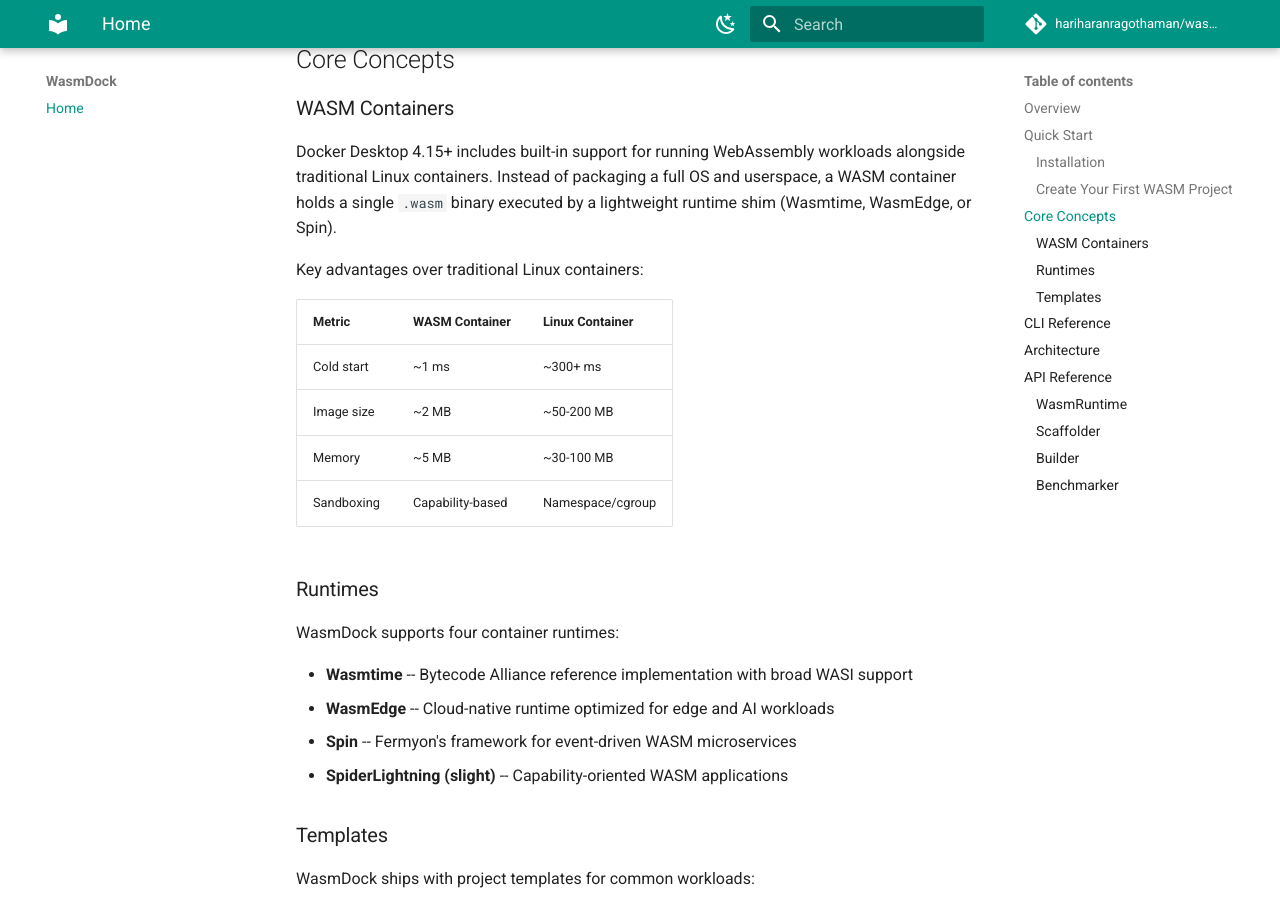
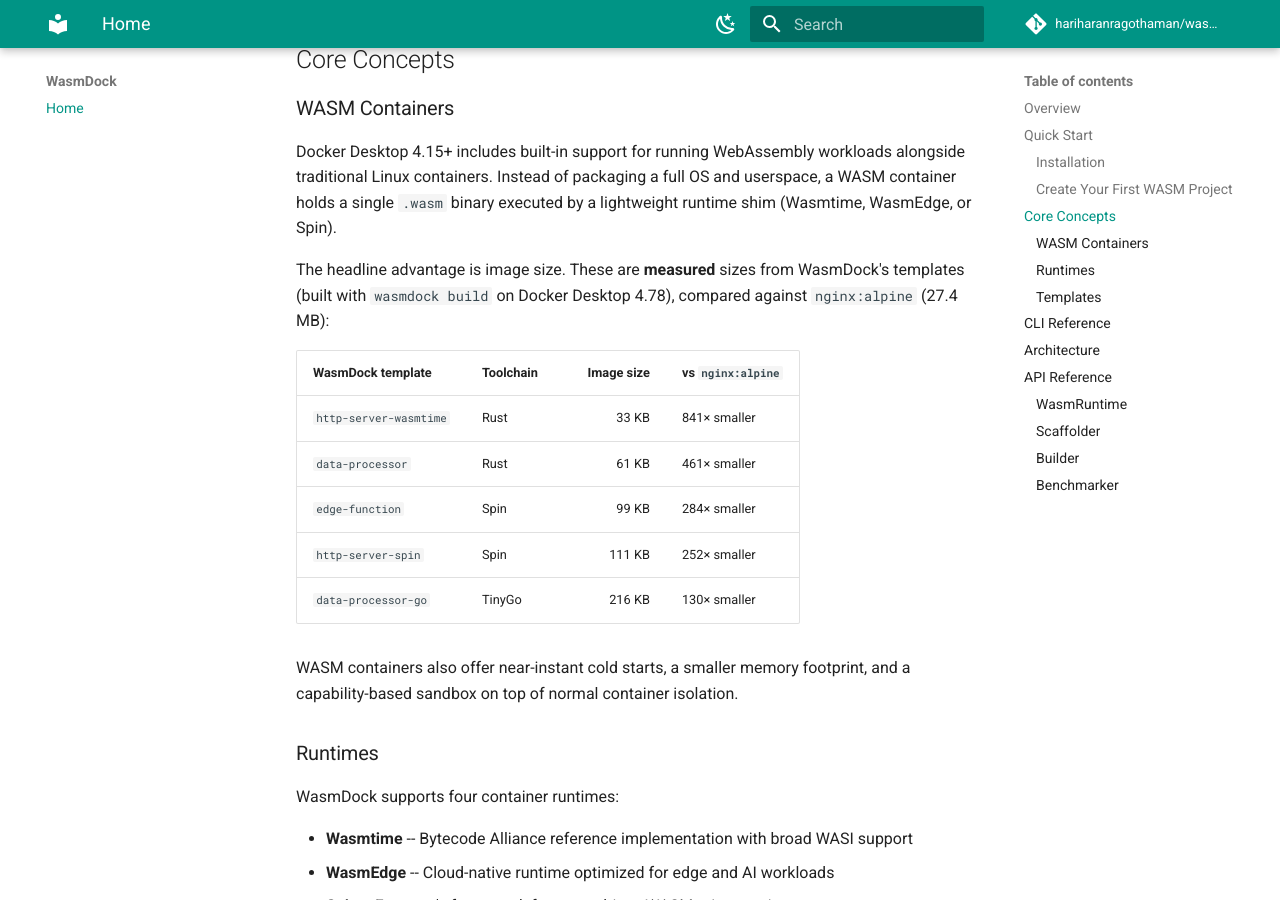
Before and after one commit to hariharanragothaman/wasmdock, an MkDocs documentation site: the page built from docs/index.md, in a window 1280 px wide and 900 px high, scrolled down 693 px. Built offline with MkDocs 1.6.1 and Material for MkDocs 9.7.7, drawn with Linux system fonts in a browser that asks for light colours; comment, search, counter and statistics services are not loaded.

Commit message:
docs: real measured image-size benchmarks + end-to-end demo
- Replace the illustrative benchmark tables in README and docs with REAL
  measured image sizes from `wasmdock build` (33 KB-216 KB across templates)
  vs nginx:alpine (27.4 MB) -> 130x-841x smaller. Closes #21
- Clearly mark cold-start/memory/throughput as pending a live runtime (the
  Docker Desktop 4.78 wasm-shim regression tracked in #20), instead of
  quoting unmeasured numbers.
- Add docs/assets/wasmdock-demo.svg (doctor -> init -> build -> sizes) and
  embed it at the top of the README. Closes #33

Co-authored-by: Cursor <cursoragent@cursor.com>

```diff
--- a/docs/index.md
+++ b/docs/index.md
@@ -31,14 +31,20 @@ A ready-to-build version of this project lives in
 
 Docker Desktop 4.15+ includes built-in support for running WebAssembly workloads alongside traditional Linux containers. Instead of packaging a full OS and userspace, a WASM container holds a single `.wasm` binary executed by a lightweight runtime shim (Wasmtime, WasmEdge, or Spin).
 
-Key advantages over traditional Linux containers:
+The headline advantage is image size. These are **measured** sizes from WasmDock's
+templates (built with `wasmdock build` on Docker Desktop 4.78), compared against
+`nginx:alpine` (27.4 MB):
 
-| Metric      | WASM Container | Linux Container |
-|-------------|---------------|-----------------|
-| Cold start  | ~1 ms         | ~300+ ms        |
-| Image size  | ~2 MB         | ~50-200 MB      |
-| Memory      | ~5 MB         | ~30-100 MB      |
-| Sandboxing  | Capability-based | Namespace/cgroup |
+| WasmDock template       | Toolchain | Image size | vs `nginx:alpine` |
+|-------------------------|-----------|-----------:|-------------------|
+| `http-server-wasmtime`  | Rust      |      33 KB | 841× smaller      |
+| `data-processor`        | Rust      |      61 KB | 461× smaller      |
+| `edge-function`         | Spin      |      99 KB | 284× smaller      |
+| `http-server-spin`      | Spin      |     111 KB | 252× smaller      |
+| `data-processor-go`     | TinyGo    |     216 KB | 130× smaller      |
+
+WASM containers also offer near-instant cold starts, a smaller memory footprint, and
+a capability-based sandbox on top of normal container isolation.
 
 ### Runtimes
 
```
Also changed, not shown: CHANGELOG.md (+2 -0 lines), README.md (+32 -19 lines), docs/assets/wasmdock-demo.svg (added).
